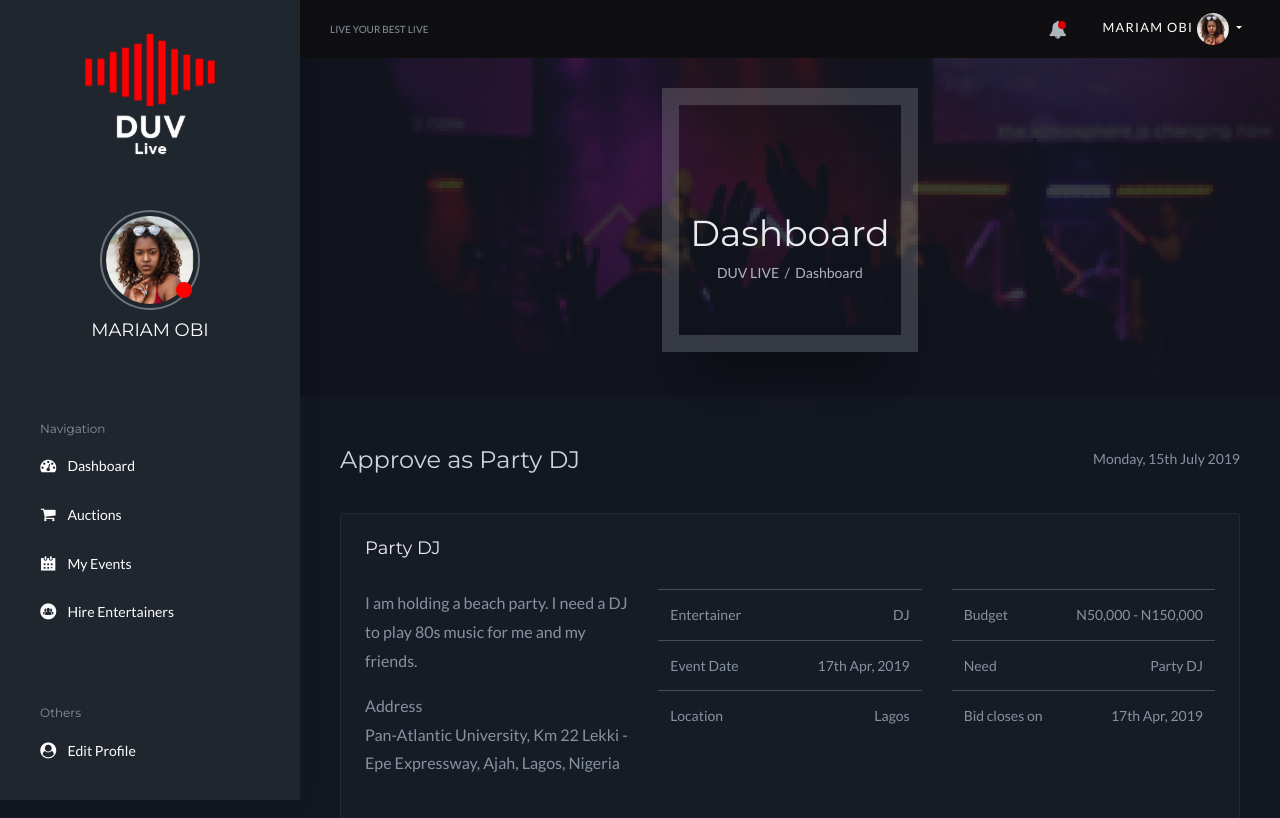
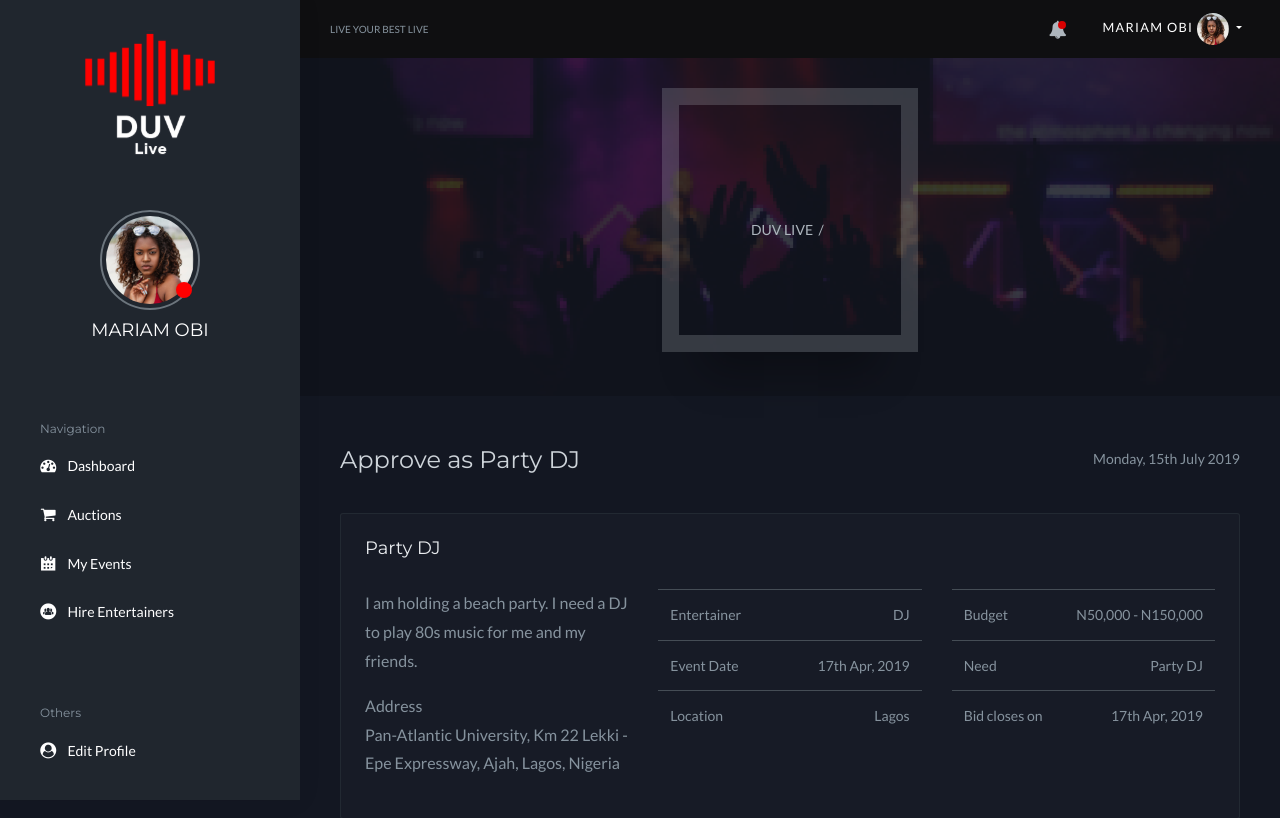
Before and after one commit to duvlive/duvproject, a React (Create React App) app in the folder frontend/: page /user/approval in a window 1280 px wide. Shown: the top 818 px of the page. Built offline with nearby package versions, Linux system fonts and the light colour scheme.

Commit message:
Create generic landing section component

```diff
--- a/frontend/src/components/common/BackEndPage.jsx
+++ b/frontend/src/components/common/BackEndPage.jsx
@@ -1,14 +1,20 @@
-import React from 'react';
+import React, { useState } from 'react';
 import PropTypes from 'prop-types';
 import Sidebar from 'components/common/Sidebar';
 import LandingSection from 'components/common/LandingSection';
 
-const BackEndPage = ({ children }) => {
+const BackEndPage = ({ children, title, subtitle }) => {
+  const [showSidebar, setShowSidebar] = useState(false);
   return (
     <div>
-      <Sidebar />
+      <Sidebar close={() => setShowSidebar(false)} show={showSidebar} />
       <div className="content-page">
-        <LandingSection />
+        <LandingSection
+          isDashboard
+          showSidebar={() => setShowSidebar(true)}
+          subtitle={subtitle}
+          title={title}
+        />
         {children}
       </div>
     </div>
@@ -16,7 +22,13 @@ const BackEndPage = ({ children }) => {
 };
 
 BackEndPage.propTypes = {
-  children: PropTypes.node.isRequired
+  children: PropTypes.node.isRequired,
+  subtitle: PropTypes.string,
+  title: PropTypes.string.isRequired
+};
+
+BackEndPage.defaultProps = {
+  subtitle: null
 };
 
 export default BackEndPage;
--- a/frontend/src/components/common/FrontEndPage.jsx
+++ b/frontend/src/components/common/FrontEndPage.jsx
@@ -1,26 +1,11 @@
 import React, { Fragment } from 'react';
 import PropTypes from 'prop-types';
-import Header from 'components/common/Header';
 import Footer from 'components/common/Footer';
-import Humanize from 'humanize-plus';
+import LandingSection from './LandingSection';
 
 const FrontEndPage = ({ title, subtitle, children }) => (
   <Fragment>
-    <section className="landing">
-      <div className="card card__menu bg-dark text-white">
-        <Header />
-        <div className="card-img-overlay">
-          <div className="card-img-overlay__content">
-            <h2 className="card-title">
-              {title && Humanize.capitalize(title)}
-            </h2>
-            <p className="card-subtitle text-uppercase">
-              DUV LIVE &nbsp;/ &nbsp;{subtitle || title}
-            </p>
-          </div>
-        </div>
-      </div>
-    </section>
+    <LandingSection subtitle={subtitle} title={title} />
     {children}
     <Footer />
   </Fragment>
--- a/frontend/src/components/common/LandingSection.jsx
+++ b/frontend/src/components/common/LandingSection.jsx
@@ -1,17 +1,46 @@
 import React from 'react';
+import PropTypes from 'prop-types';
+import classNames from 'classnames';
+import Header from 'components/common/Header';
+import Humanize from 'humanize-plus';
 import TopBar from 'components/common/TopBar';
 
-const LandingSection = () => (
+const LandingSection = ({ showSidebar, isDashboard, title, subtitle }) => (
   <section className="landing">
-    <div className="card card__dashboard bg-dark text-white">
-      <TopBar />
+    <div
+      className={classNames(
+        'card bg-dark text-white',
+        {
+          card__dashboard: isDashboard
+        },
+        {
+          card__menu: !isDashboard
+        }
+      )}
+    >
+      {isDashboard ? <TopBar showSidebar={showSidebar} /> : <Header />}
       <div className="card-img-overlay">
         <div className="card-img-overlay__content">
-          <h2 className="card-title">Dashboard</h2>
-          <p className="card-subtitle">DUV LIVE &nbsp;/ &nbsp;Dashboard</p>
+          <h2 className="card-title">{title && Humanize.capitalize(title)}</h2>
+          <p className="card-subtitle">
+            DUV LIVE &nbsp;/ &nbsp;{subtitle || title}
+          </p>
         </div>
       </div>
     </div>
   </section>
 );
+
+LandingSection.propTypes = {
+  isDashboard: PropTypes.bool,
+  showSidebar: PropTypes.bool,
+  subtitle: PropTypes.string,
+  title: PropTypes.string.isRequired
+};
+
+LandingSection.defaultProps = {
+  isDashboard: false,
+  showSidebar: false,
+  subtitle: null
+};
 export default LandingSection;
```
